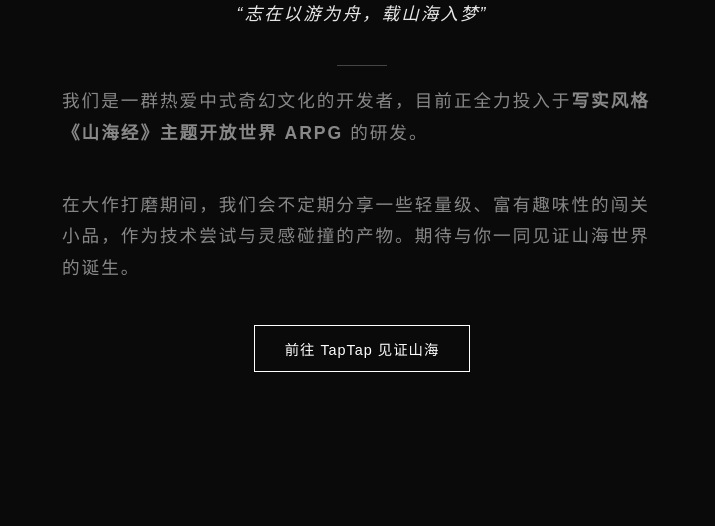
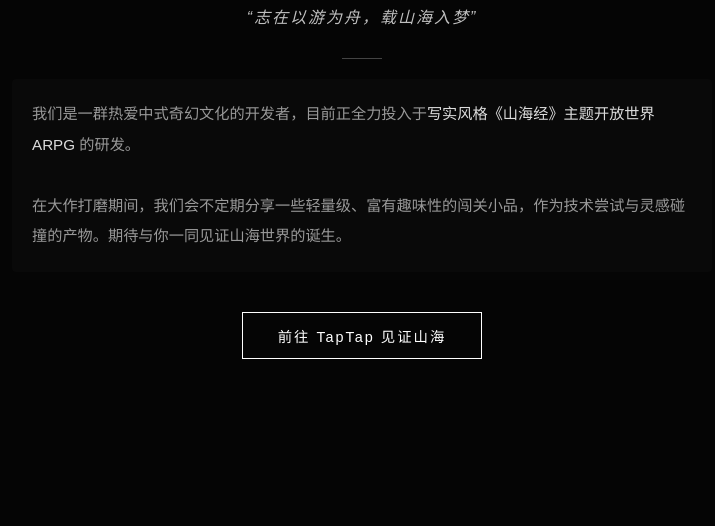
Before and after one commit to FanzhouStudio/FanzhouStudio.github.io, a plain HTML site: page index.html in a window 1280 px wide. Shown: the part 274-800 px from the top of the page, without its empty margins (278-993 px from the left). Drawn offline with Linux system fonts and the light colour scheme.

Commit message:
Update index.html

```diff
--- a/index.html
+++ b/index.html
@@ -5,107 +5,82 @@
     <meta name="viewport" content="width=device-width, initial-scale=1.0">
     <title>泛舟工作室 | Fanzhou Studio</title>
     <style>
-        /* 样式重置与核心布局 */
         body, html {
-            margin: 0;
-            padding: 0;
-            width: 100%;
-            height: 100%;
+            margin: 0; padding: 0; width: 100%; height: 100%;
             font-family: 'PingFang SC', 'Microsoft YaHei', sans-serif;
-            background-color: #0a0a0a; /* 极简黑 */
-            color: #ffffff;
-            display: flex;
-            justify-content: center;
-            align-items: center;
+            background-color: #050505; color: #ffffff;
+            display: flex; justify-content: center; align-items: center;
             overflow: hidden;
         }
 
-        /* 渐入动画 */
+        /* 动态流动背景 */
+        .bg-container {
+            position: fixed; top: 0; left: 0; width: 100%; height: 100%;
+            background: radial-gradient(circle at center, #111 0%, #050505 100%);
+            z-index: -1;
+        }
+
+        .smoke {
+            position: absolute; top: -50%; left: -50%; width: 200%; height: 200%;
+            background: radial-gradient(circle at center, rgba(255,255,255,0.03) 0%, transparent 60%);
+            animation: moveSmoke 25s linear infinite;
+            filter: blur(60px);
+        }
+
+        @keyframes moveSmoke {
+            0% { transform: translate(0, 0) rotate(0deg); }
+            50% { transform: translate(-5%, -10%) rotate(180deg); }
+            100% { transform: translate(0, 0) rotate(360deg); }
+        }
+
+        /* 内容布局 */
         .container {
-            text-align: center;
-            opacity: 0;
-            transform: translateY(20px);
+            text-align: center; max-width: 700px; padding: 20px;
+            opacity: 0; transform: translateY(20px);
             animation: fadeIn 1.5s ease-out forwards;
         }
 
-        @keyframes fadeIn {
-            to {
-                opacity: 1;
-                transform: translateY(0);
-            }
+        @keyframes fadeIn { to { opacity: 1; transform: translateY(0); } }
+
+        h1 { font-size: 2.8rem; letter-spacing: 10px; margin-bottom: 5px; font-weight: 300; }
+        .quote { font-style: italic; color: #eee; margin-bottom: 30px; letter-spacing: 2px; opacity: 0.8; }
+        .line { width: 40px; height: 1px; background: #444; margin: 20px auto; }
+
+        .intro {
+            text-align: left; line-height: 2; color: #999; font-size: 0.95rem;
+            margin-bottom: 40px; background: rgba(255,255,255,0.02);
+            padding: 20px; border-radius: 4px;
         }
 
-        /* 文字样式 */
-        h1 {
-            font-size: 3rem;
-            letter-spacing: 8px;
-            margin-bottom: 10px;
-            font-weight: 300;
-            text-transform: uppercase;
+        strong { color: #ddd; font-weight: 400; }
+
+        .btn {
+            display: inline-block; padding: 12px 35px; border: 1px solid #fff;
+            color: #fff; text-decoration: none; font-size: 0.9rem;
+            transition: all 0.3s; cursor: pointer; letter-spacing: 2px;
         }
-
-        p {
-            font-size: 1.1rem;
-            color: #888;
-            letter-spacing: 2px;
-            margin-bottom: 40px;
-        }
-
-        /* 装饰线 */
-        .line {
-            width: 50px;
-            height: 1px;
-            background-color: #444;
-            margin: 20px auto;
-        }
-
-        /* 按钮样式 */
-        .btn {
-            display: inline-block;
-            padding: 12px 30px;
-            border: 1px solid #ffffff;
-            color: #ffffff;
-            text-decoration: none;
-            font-size: 0.9rem;
-            transition: all 0.3s ease;
-            cursor: pointer;
-            letter-spacing: 1px;
-        }
-
-        .btn:hover {
-            background-color: #ffffff;
-            color: #000000;
-        }
-
-        /* 背景装饰微动效 */
-        .bg-glow {
-            position: absolute;
-            width: 100%;
-            height: 100%;
-            background: radial-gradient(circle at center, #1a1a1a 0%, #0a0a0a 70%);
-            z-index: -1;
-        }
+        .btn:hover { background: #fff; color: #000; box-shadow: 0 0 20px rgba(255,255,255,0.2); }
     </style>
 </head>
 <body>
+    <div class="bg-container">
+        <div class="smoke"></div>
+    </div>
 
     <div class="container">
         <h1>泛舟工作室</h1>
-        <p style="color: #fff; font-style: italic; opacity: 0.9;">“志在以游为舟，载山海入梦”</p>
+        <p class="quote">“志在以游为舟，载山海入梦”</p>
 
         <div class="line"></div>
 
-        <div style="max-width: 600px; margin: 0 auto; text-align: left; line-height: 1.8; color: #aaa; font-size: 0.95rem;">
-            <p>我们是一群热爱中式奇幻文化的开发者，目前正全力投入于<strong>写实风格《山海经》主题开放世界 ARPG</strong> 的研发。</p>
-            <p>在大作打磨期间，我们会不定期分享一些轻量级、富有趣味性的闯关小品，作为技术尝试与灵感碰撞的产物。期待与你一同见证山海世界的诞生。</p>
+        <div class="intro">
+            我们是一群热爱中式奇幻文化的开发者，目前正全力投入于<strong>写实风格《山海经》主题开放世界 ARPG</strong> 的研发。<br><br>
+            在大作打磨期间，我们会不定期分享一些轻量级、富有趣味性的闯关小品，作为技术尝试与灵感碰撞的产物。期待与你一同见证山海世界的诞生。
         </div>
 
-        <div style="margin-top: 40px;">
-            <a href="https://www.taptap.cn/developer/280143" class="btn" target="_blank">
-                前往 TapTap 见证山海
-            </a>
-        </div>
+        <a href="https://www.taptap.cn/developer/280143" class="btn" target="_blank">
+            前往 TapTap 见证山海
+        </a>
     </div>
-
 </body>
 </html>
```
